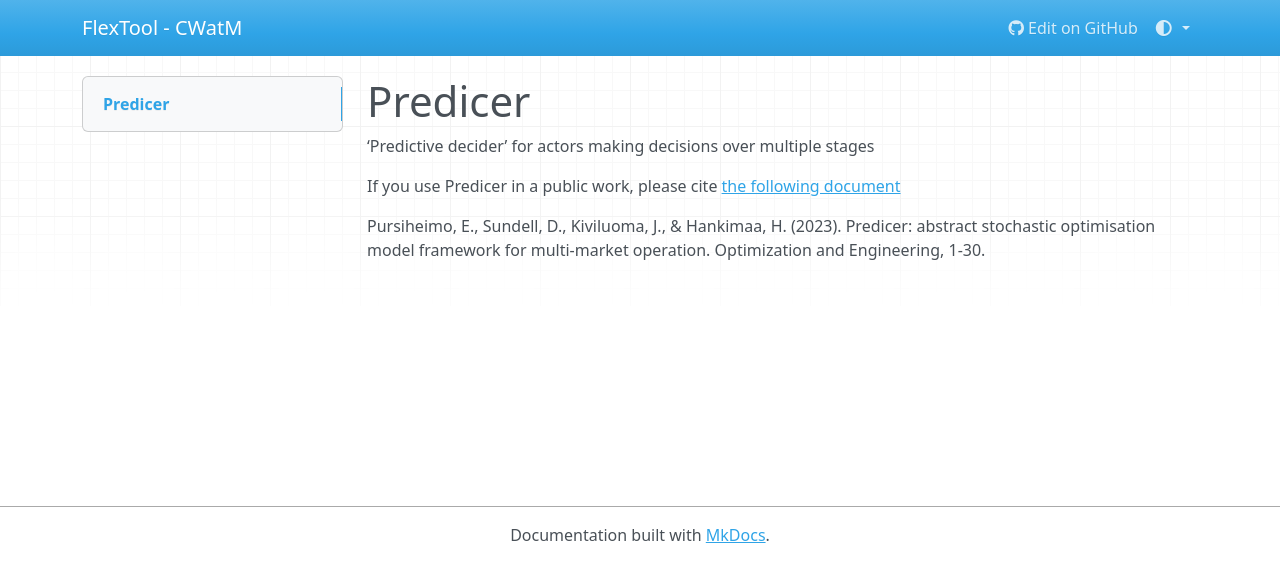
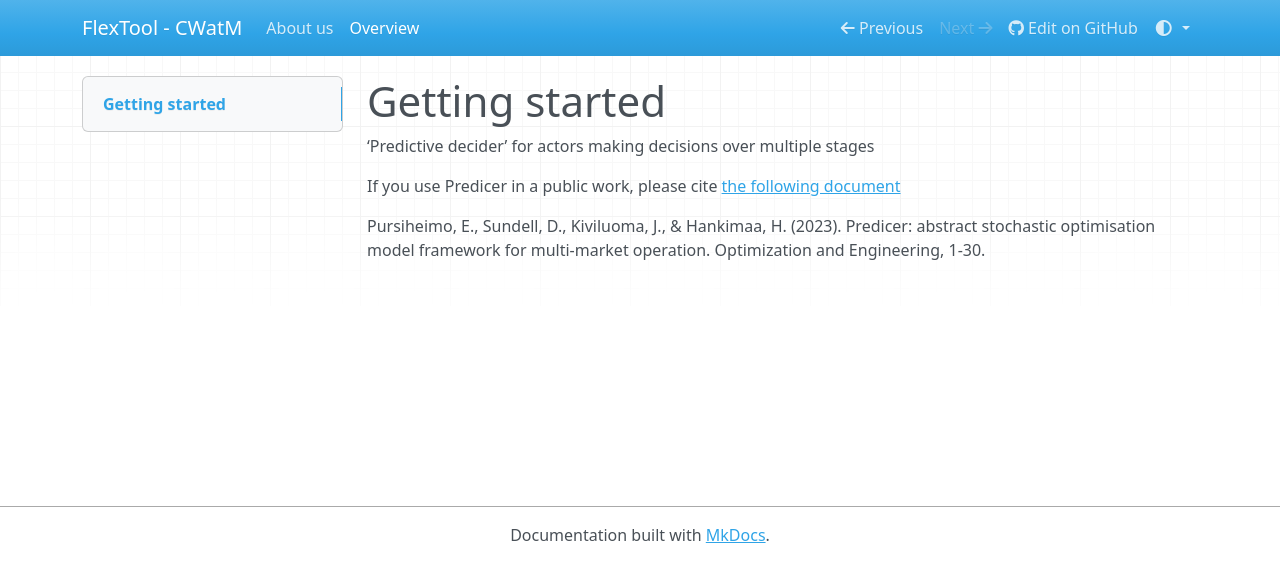
Before and after one commit to jeanlouisnico/CWatM-spinetoolbox, an MkDocs documentation site: the page built from docs/introduction.md, in a window 1280 px wide. Shown: the top 582 px of the page. Built offline with MkDocs 1.6.1, drawn with Linux system fonts in a browser that asks for light colours; nearby versions of some CDN libraries.

Commit message:
updated docs

```diff
--- a/docs/introduction.md
+++ b/docs/introduction.md
@@ -1,4 +1,4 @@
-# Predicer
+# Getting started
 
 ‘Predictive decider’ for actors making decisions over multiple stages
 
--- a/mkdocs.yml
+++ b/mkdocs.yml
@@ -21,7 +21,7 @@
 
 nav:
   - About us: index.md
-  #- Overview: introduction.md
+  - Overview: introduction.md
   #- Getting started: getting_started.md
   #- Building your model: input_data.md
   #- Example models: example_models.md
```
